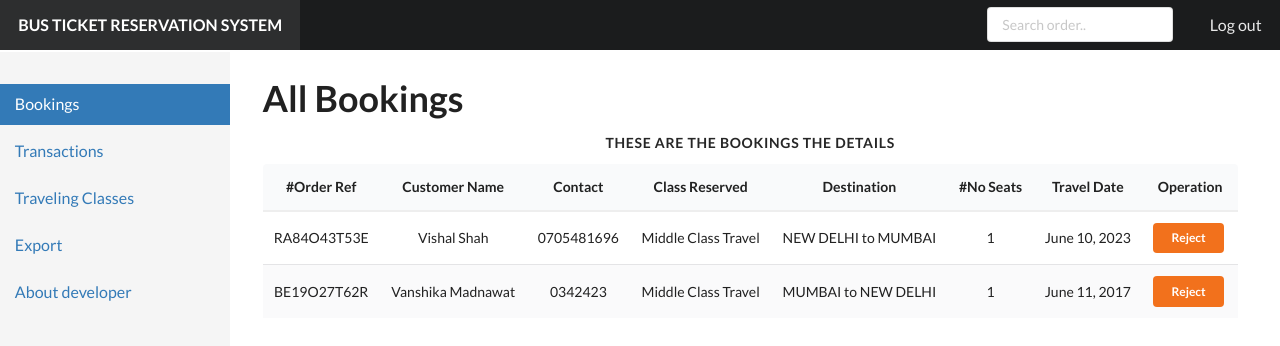
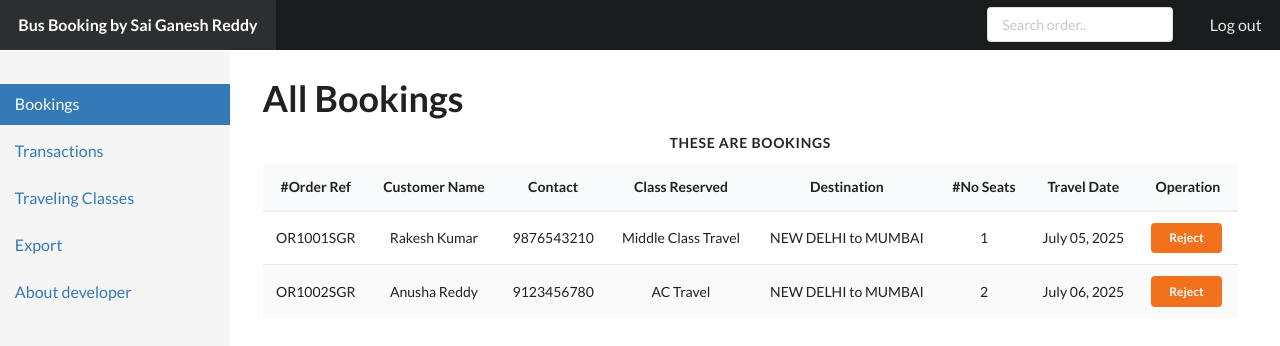
Before and after one commit to SaiGaneshReddyMummadi/Bus_Ticketing_By_Sai, a PHP site: page /admin/bookings.php in a window 1280 px wide. Shown: the top 346 px of the page. Run offline with PHP 8.4, Linux system fonts and the light colour scheme; the visitor is signed in with stand-in values (Sample User, id 1); data comes from the database, SQL or seed files in the repository.

Commit message:
Updated booking_db.sql with new sample booking records

```diff
--- a/Bus_Ticketing_By_Sai/bus_ticket_reservation_system/Read Me.txt
+++ b/Bus_Ticketing_By_Sai/bus_ticket_reservation_system/Read Me.txt
@@ -45,4 +45,4 @@ Import the provided SQL file. The file is known as "booking_db.sql" located insi
 Browse the Modern Ticket Reservation System in a browser. i.e. http://localhost/Bus_Ticket_Reservation_system
 Admin Access
 Username: admin
-Password: Vishyy@123
+Password: Ganesh@1234
--- a/Bus_Ticketing_By_Sai/bus_ticket_reservation_system/admin/bookings.php
+++ b/Bus_Ticketing_By_Sai/bus_ticket_reservation_system/admin/bookings.php
@@ -8,7 +8,7 @@
     <meta content="Semantic-UI, Theme, Design, Template" name="keywords" />
     <meta content="PPType" name="author" />
     <meta content="#ffffff" name="theme-color" />
-    <title>Admin Dashboard</title>
+    <title>Admin Panel | Sai Ganesh Reddy Transport</title>
     <link href="static/dist/semantic-ui/semantic.min.css" rel="stylesheet" type="text/css" />
     <link href="static/stylesheets/default.css" rel="stylesheet" type="text/css" />
     <link href="static/stylesheets/pandoc-code-highlight.css" rel="stylesheet" type="text/css" />
@@ -17,7 +17,7 @@
   </head>
   <body>
     <div class="ui inverted huge borderless fixed fluid menu">
-      <a class="header item">BUS TICKET RESERVATION SYSTEM</a>
+      <a class="header item">Bus Booking by Sai Ganesh Reddy</a>
       <div class="right menu">
         <div class="item">
           <div class="ui small input">
@@ -43,7 +43,7 @@
 	<div class="ui grid">
             <div class="row">
          <h1 class="ui huge header">All Bookings</h1></div>
-        <div class="ui horizontal divider"> These are the Bookings the Details</div>
+        <div class="ui horizontal divider"> These are Bookings </div>
 		<?php
 //rejection
 if(isset($_GET['reject'])){
@@ -144,5 +144,8 @@ mysqli_close($conn);
         border-bottom: 2px solid #eee !important;
       }
     </style>
+    <footer style="text-align:center; padding:10px; margin-top:30px;">
+    <p>© 2025 M. Sai Ganesh Reddy | Final Year Cloud Project</p>
+</footer>
   </body>
 </html>
--- a/Bus_Ticketing_By_Sai/bus_ticket_reservation_system/admin/developer.php
+++ b/Bus_Ticketing_By_Sai/bus_ticket_reservation_system/admin/developer.php
@@ -44,14 +44,14 @@
             <div class="row">
          <h1 class="ui huge header">About Developer</h1>
          </div>
-        <div class="ui horizontal divider"> VISHAL SHAH PVT.LTD</div>
+        <div class="ui horizontal divider"> Sai Ganesh Reddy Transports</div>
 		<div class="row">
         <div class="ui segment">
   <img class="ui centered medium circular image" src="developer1.jpg"><br>
   <div class="ui horizontal divider">About me</div>
-		<p>Hi, there!. This is Vishal Shah, the developer VISHAL SHAH PVT.LTD . I love programming, I started learning to code when I was a teenager, though it was always more of a hobby than a career focus. and continuing to pursue that hobby, I realized software engineering was the right field for me.. I Studied In GLBAJAJ</p>
+		<p>Hi, there!. This is Sai Ganesh Reddy Transport . I love programming, I started learning to code when I was a teenager, though it was always more of a hobby than a career focus. and continuing to pursue that hobby, I realized software engineering was the right field for me.. I Studied In GLBAJAJ</p>
 		<div class="ui horizontal divider">Contacts Details</div>
-		<p>Wondering where to find me? Reach me at;<br> Email: <a>vishal12kl@gmail.com</a> <br>Personal Contact : <a>+91 8178930006</a><br> I am willing to teach new Technologies in My College</p>
+		<p>Wondering where to find me? Reach me at;<br> Email: <a>saiganeshreddymummadi@gmail.com</a> <br>Personal Contact : <a>+91 8178930006</a><br> I am willing to teach new Technologies in My College</p>
 		</div>
         </div>
 			</div>
--- a/Bus_Ticketing_By_Sai/bus_ticket_reservation_system/admin/login.php
+++ b/Bus_Ticketing_By_Sai/bus_ticket_reservation_system/admin/login.php
@@ -3,7 +3,7 @@
 <head>
     <meta charset="utf-8">
     <meta name="viewport" content="width=device-width, initial-scale=1.0">
-<title>Welcome to VISHAL SHAH PVT.LTD</title>
+<title>Welcome to Mummadi Sai Ganesh Reddy Transport Services</title>
 
     <link href="static/dist/semantic-ui/semantic.min.css" rel="stylesheet" type="text/css" />
     <script src="static/dist/jquery/jquery.min.js"></script>
@@ -30,7 +30,7 @@ if( (isset($_POST['username'])) && (isset($_POST['password'])) ){
 $username=$_POST['username'];
 $password=$_POST['password'];
 //validating no validation using admin admin as password
-if(($username=="admin") && ($password=="Vishyy@123")){
+if(($username=="admin") && ($password=="Ganesh@1234")){
 	$_SESSION['username']=$username;
 	header("location: bookings.php");
 }
--- a/Bus_Ticketing_By_Sai/bus_ticket_reservation_system/booking/faqs.php
+++ b/Bus_Ticketing_By_Sai/bus_ticket_reservation_system/booking/faqs.php
@@ -27,6 +27,6 @@
     Who is the Developer of this system?
   </div>
   <div class="content" id="c4">
-    <p class="transition">Good question, The developer and CEO of VISHAL SHAH PVT.LTD , Vishal Shah Contact: <a>+918178930006</a> or Email me at: <a>vishal12kl@gmail.com</a> for more inquiries. </p>
+    <p class="transition">Good question, The developer and CEO of Sai Ganesh Reddy Transports , Ganesh Reddy Contact: <a>+919550913542</a> or Email me at: <a>saiganeshreddymummadi@gmail.com</a> for more inquiries. </p>
   </div>
 </div>
--- a/Bus_Ticketing_By_Sai/bus_ticket_reservation_system/dbengine/booking_db.sql
+++ b/Bus_Ticketing_By_Sai/bus_ticket_reservation_system/dbengine/booking_db.sql
@@ -87,9 +87,9 @@ CREATE TABLE IF NOT EXISTS `booking_details` (
 -- Dumping data for table `booking_details`
 --
 
-INSERT INTO `booking_details` (`order_ref`, `fullname`, `contact`, `gender`, `class_reserved`, `destination`, `seats_reserved`, `date_reserved`, `transaction_id`, `account`, `amount`) VALUES
-('RA84O43T53E', 'Vishal Shah', '0705481696', 'MALE', 'Middle Class Travel', 'NEW DELHI to MUMBAI', '1', 'June 10, 2023', '38329432422', 'PAYTM', '1800'),
-('BE19O27T62R', 'Vanshika Madnawat', '0342423', 'FEMALE', 'Middle Class Travel', 'MUMBAI to NEW DELHI', '1', 'June 11, 2017', '807678678', 'SBI_BANK', '1800');
+INSERT INTO `booking_details` VALUES
+('OR1001SGR', 'Rakesh Kumar', '9876543210', 'MALE', 'Middle Class Travel', 'NEW DELHI to MUMBAI', '1', 'July 05, 2025', 'TXN123456', 'UPI', '3000'),
+('OR1002SGR', 'Anusha Reddy', '9123456780', 'FEMALE', 'AC Travel', 'NEW DELHI to MUMBAI', '2', 'July 06, 2025', 'TXN654321', 'HDFC_BANK', '2500');
 
 -- --------------------------------------------------------
 
--- a/Bus_Ticketing_By_Sai/bus_ticket_reservation_system/preview_project/index.html
+++ b/Bus_Ticketing_By_Sai/bus_ticket_reservation_system/preview_project/index.html
@@ -71,7 +71,7 @@ a{
     Who is the Developer of this system?
   </div>
   <div class="content" id="c4">
-    <p class="transition">Good question, The developer and CEO of VISHAL SHAH PVT.LTD , Vishal Shah Contact: <a>+918178930006</a> or Email me at: <a>vishal12kl@gmail.com</a> for more inquiries. </p>
+    <p class="transition">Good question, The developer Sai Ganesh Reddy , Ganesh Contact: <a>+919550913544</a> or Email me at: <a>saiganeshreddymummadi@gmail.com</a> for more inquiries. </p>
   </div>
 </div></div>
 </div>
```
Also changed, not shown: Bus_Ticketing_By_Sai/README.md, Bus_Ticketing_By_Sai/bus_ticket_reservation_system/admin/developer1.jpg (deleted), 5 other files.
